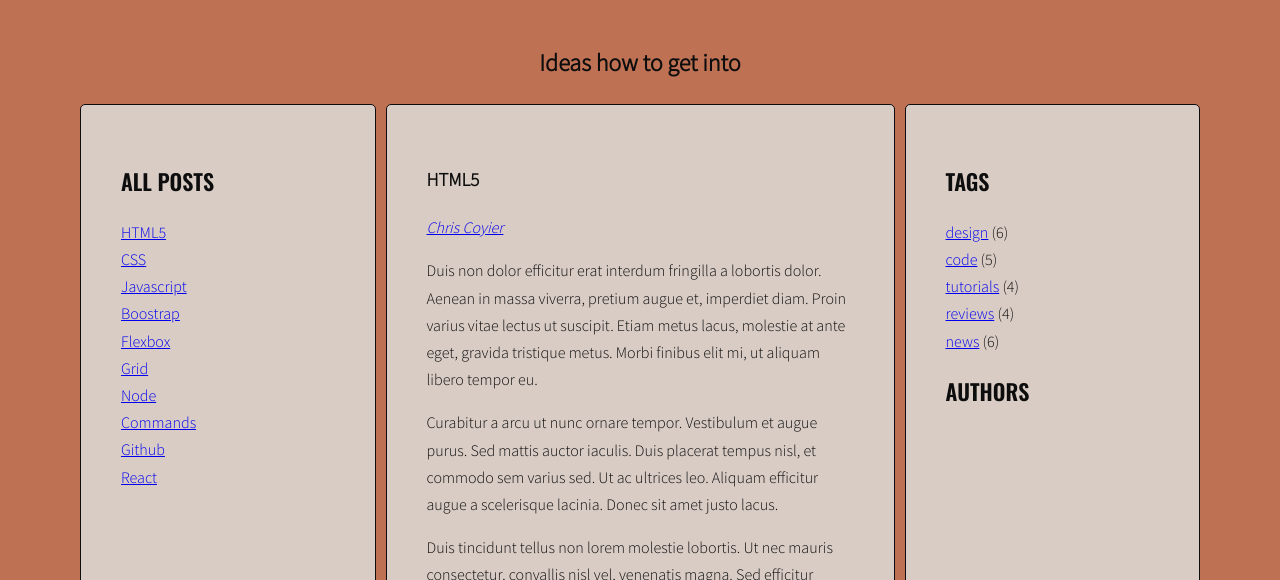
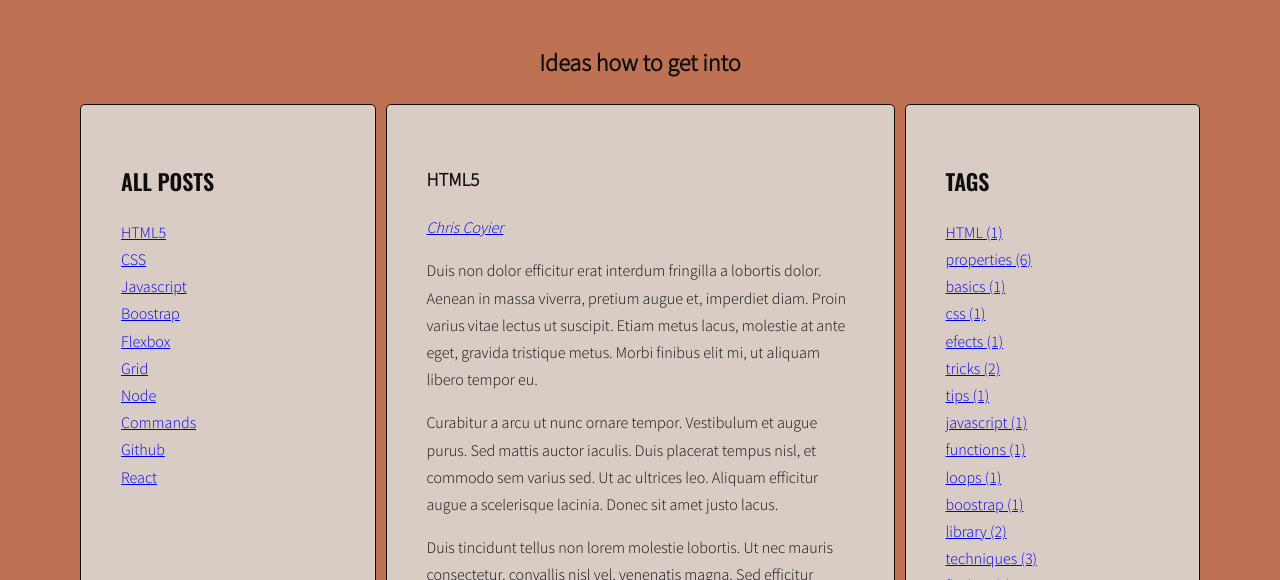
Before and after one commit to OwcaTyBaranie/javascript-blog, a website: page index.html in a window 1280 px wide. Shown: the part 220-800 px from the top of the page. Drawn offline with nearby package versions, Linux system fonts and the light colour scheme.

Commit message:
Add function generateTags using objects

```diff
--- a/index.html
+++ b/index.html
@@ -175,11 +175,6 @@
       <aside class="sidebar">
         <h2 class="section-title">Tags</h2>
         <ul class="list tags">
-          <li><a href="#">design</a> <span>(6)</span></li>
-          <li><a href="#">code</a> <span>(5)</span></li>
-          <li><a href="#">tutorials</a> <span>(4)</span></li>
-          <li><a href="#">reviews</a> <span>(4)</span></li>
-          <li><a href="#">news</a> <span>(6)</span></li>
         </ul>
         <h2 class="section-title">Authors</h2>
         <ul class="list authors">
--- a/js/script.js
+++ b/js/script.js
@@ -1,9 +1,12 @@
+/* eslint-disable no-redeclare */
 'use strict';
 const optArticleSelector = '.post',
   optTitleSelector = '.post-title',
   optTitleListSelector = '.titles',
   optArticleTagsSelector = '.post-tags .list',
-  optArticleAuthorSelector = '.post-author';
+  optArticleAuthorSelector = '.post-author',
+  // eslint-disable-next-line no-unused-vars
+  optTagsListSelector = '.tags.list';
 
 function titleClickHandler(event){
   event.preventDefault();
@@ -214,3 +217,66 @@ function addClickListenersToAuthors() {
 
 generateAuthors();
 addClickListenersToAuthors();
+
+function generateTagsNew() {
+  /* [NEW] create a new variable allTags with an empty object */
+  let allTags = {};
+
+  /* find all articles */
+  const articles = document.querySelectorAll(optArticleSelector);
+
+  /* START LOOP: for every article: */
+  for (let article of articles) {
+    console.log('Loop: for every article has started!');
+    /* find tags wrapper */
+    const wrapper = article.querySelector(optArticleTagsSelector);
+    console.log('wrapper:', wrapper);
+
+    /* make html variable with empty string */
+    let html = '';
+    /* get tags from data-tags attribute */
+    let articleTags = article.getAttribute('data-tags');
+    console.log('articleTags:', articleTags);
+    /* split tags into array */
+    const articleTagsArray = articleTags.split(' ');
+    console.log('articleTagsArray', articleTagsArray);
+    /* START LOOP: for each tag */
+    for (let tag of articleTagsArray) {
+      /* generate HTML of the link */
+      const tagLink = '<li><a href="#' + tag + '"><span>' + tag + '</span></a></li>';
+      console.log('tagLink:', tagLink);
+      /* add generated code to html variable */
+      html += tagLink;
+
+      /* [NEW] check if this link is NOT already in allTags */
+      if (!allTags.hasOwnProperty(tag)) {
+        /* [NEW] add tag to allTags object */
+        allTags[tag] = 1;
+      } else {
+        allTags[tag]++;
+      }
+    }
+    /* END LOOP: for each tag */
+
+    /* insert HTML of all the links into the tags wrapper */
+    wrapper.innerHTML = html;
+  }
+  /* END LOOP: for every article */
+
+  /* [NEW] find list of tags in the right column */
+  const tagList = document.querySelector(optTagsListSelector);
+
+  /* [NEW] create a variable for all links HTML code */
+  let allTagsHTML = '';
+  /* [NEW] START LOOP: for each tag in allTags: */
+  for (let tag in allTags) {
+    /* [NEW] generate code of a link and add it to allTagsHTML */
+    allTagsHTML += '<li><a href="#tag-' + tag + '">' + tag + ' (' + allTags[tag] + ')</a></li> ';
+  }
+  /* [NEW] END LOOP: for each tag in allTags: */
+
+  /* [NEW] add HTML from allTagsHTML to tagList */
+  tagList.innerHTML = allTagsHTML;
+}
+
+generateTagsNew();
```
